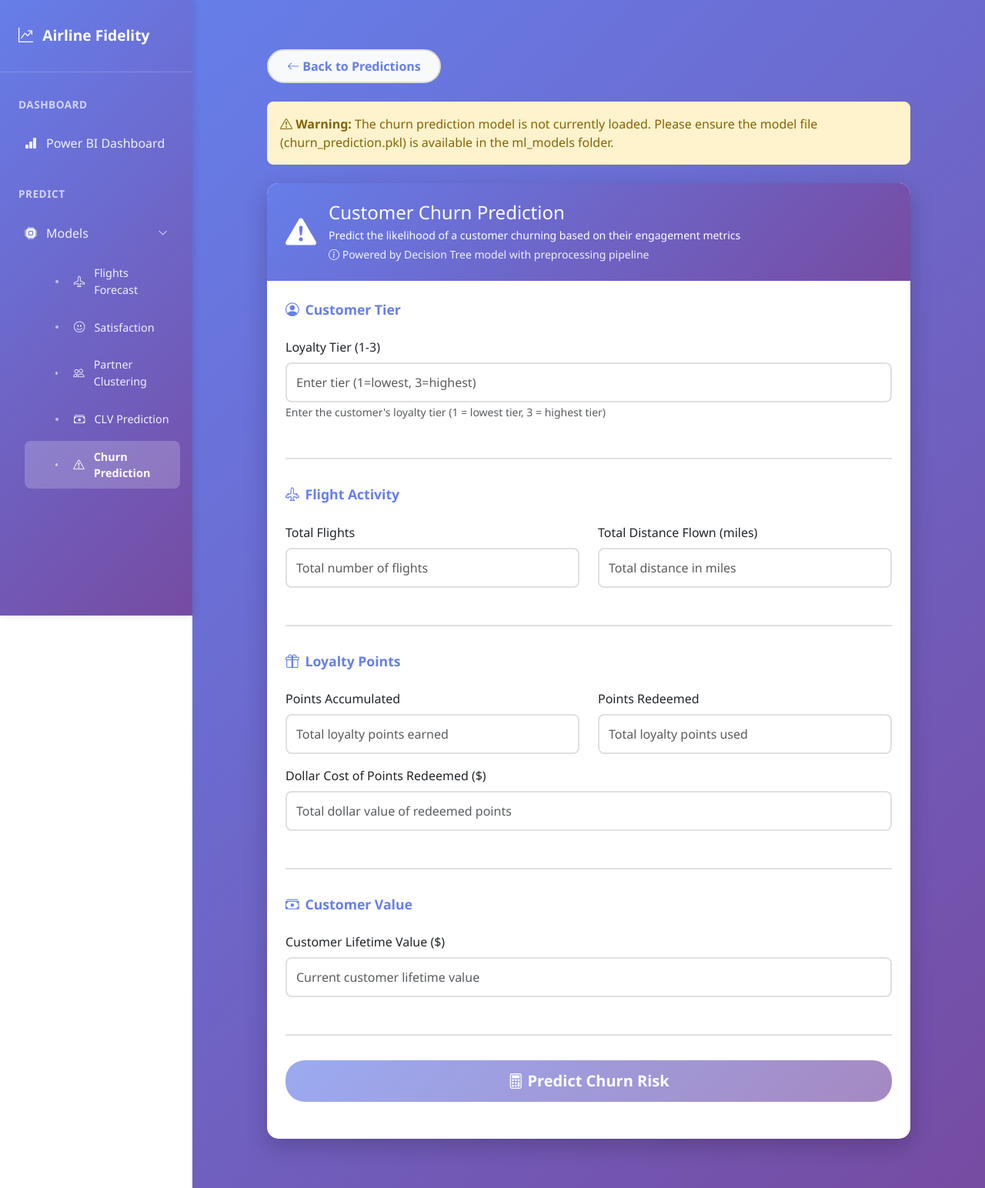
After one commit to EmnaJebali/BI-Dashboard-and-Prediction, a Django app: page /predict/churn/ in a window 1280 px wide. The commit adds this page. Shown: the whole page at 77% size. Run offline with Django 5.2, Linux system fonts and the light colour scheme.

Commit message:
churn prediction feature added

```diff
--- a/predict/forms.py
+++ b/predict/forms.py
@@ -204,3 +204,42 @@ class CLVForm(forms.Form):
         label="Current/Historical CLV ($)",
         widget=forms.NumberInput(attrs={'class': 'form-control', 'placeholder': 'Enter current customer lifetime value'})
     )
+
+
+class ChurnForm(forms.Form):
+    tier_fk = forms.IntegerField(
+        min_value=1,
+        max_value=3,
+        label="Loyalty Tier (1-3)",
+        widget=forms.NumberInput(attrs={'class': 'form-control', 'placeholder': 'Enter tier (1=lowest, 3=highest)'})
+    )
+    total_flights = forms.IntegerField(
+        min_value=0,
+        label="Total Flights",
+        widget=forms.NumberInput(attrs={'class': 'form-control', 'placeholder': 'Total number of flights'})
+    )
+    distance = forms.IntegerField(
+        min_value=0,
+        label="Total Distance Flown (miles)",
+        widget=forms.NumberInput(attrs={'class': 'form-control', 'placeholder': 'Total distance in miles'})
+    )
+    points_accumulated = forms.IntegerField(
+        min_value=0,
+        label="Points Accumulated",
+        widget=forms.NumberInput(attrs={'class': 'form-control', 'placeholder': 'Total loyalty points earned'})
+    )
+    points_redeemed = forms.IntegerField(
+        min_value=0,
+        label="Points Redeemed",
+        widget=forms.NumberInput(attrs={'class': 'form-control', 'placeholder': 'Total loyalty points used'})
+    )
+    dollar_cost_points_redeemed = forms.FloatField(
+        min_value=0,
+        label="Dollar Cost of Points Redeemed ($)",
+        widget=forms.NumberInput(attrs={'class': 'form-control', 'placeholder': 'Total dollar value of redeemed points'})
+    )
+    clv = forms.FloatField(
+        min_value=0,
+        label="Customer Lifetime Value ($)",
+        widget=forms.NumberInput(attrs={'class': 'form-control', 'placeholder': 'Current customer lifetime value'})
+    )
--- a/predict/urls.py
+++ b/predict/urls.py
@@ -6,7 +6,8 @@ from .views import (
     flights_prediction,
     satisfaction_prediction,
     clustering_partners_prediction,
-    clv_prediction
+    clv_prediction,
+    churn_prediction
 )
 
 app_name = "predict"
@@ -17,5 +18,6 @@ urlpatterns = [
     path("satisfaction/", satisfaction_prediction, name="satisfaction_prediction"),
     path("clustering-partners/", clustering_partners_prediction, name="clustering_partners_prediction"),
     path("clv/", clv_prediction, name="clv_prediction"),
+    path("churn/", churn_prediction, name="churn_prediction"),
     path("api/forecast/", ForecastAPIView.as_view(), name="forecast_api"),
 ]
--- a/predict/views.py
+++ b/predict/views.py
@@ -7,7 +7,7 @@ from rest_framework.response import Response
 from django.conf import settings
 import os
 import numpy as np
-from .forms import SatisfactionForm, ClusteringPartnersForm, CLVForm
+from .forms import SatisfactionForm, ClusteringPartnersForm, CLVForm, ChurnForm
 
 
 FLIGHTS_MODEL_PATH = os.path.join(
@@ -32,6 +32,12 @@ CLV_MODEL_PATH = os.path.join(
     settings.BASE_DIR,
     "ml_models",
     "clv_model.pkl"
+)
+
+CHURN_MODEL_PATH = os.path.join(
+    settings.BASE_DIR,
+    "ml_models",
+    "churn_prediction.pkl"
 )
 
 
@@ -75,6 +81,16 @@ try:
         clv_model_loaded = True
 except Exception as e:
     print(f"Error loading CLV model: {e}")
+
+# Safely load the churn prediction model (Decision Tree pipeline)
+churn_model = None
+churn_model_loaded = False
+try:
+    if os.path.exists(CHURN_MODEL_PATH):
+        churn_model = joblib.load(CHURN_MODEL_PATH)
+        churn_model_loaded = True
+except Exception as e:
+    print(f"Error loading churn model: {e}")
 
 
 
@@ -383,3 +399,73 @@ def clv_prediction(request):
             "prediction_type": "Customer Lifetime Value"
         }
     )
+
+
+def churn_prediction(request):
+    """Customer churn prediction form"""
+    prediction = None
+    error = None
+    form = ChurnForm()
+
+    if request.method == "POST" and churn_model_loaded:
+        form = ChurnForm(request.POST)
+        if form.is_valid():
+            try:
+                # Extract form data
+                data = form.cleaned_data
+
+                # Prepare features in correct order for model
+                # Feature order: Tier_fk, TotalFlights, Distance, PointsAccumulated,
+                #              PointsRedeemed, DollarCostPointsRedeemed, CLV
+                # Note: The model pipeline handles preprocessing (OneHotEncoder for Tier_fk)
+                features = pd.DataFrame({
+                    'Tier_fk': [int(data.get('tier_fk'))],
+                    'TotalFlights': [int(data.get('total_flights'))],
+                    'Distance': [int(data.get('distance'))],
+                    'PointsAccumulated': [int(data.get('points_accumulated'))],
+                    'PointsRedeemed': [int(data.get('points_redeemed'))],
+                    'DollarCostPointsRedeemed': [float(data.get('dollar_cost_points_redeemed'))],
+                    'CLV': [float(data.get('clv'))]
+                })
+
+                # Make prediction using the pipeline (includes preprocessing)
+                churn_prediction_result = churn_model.predict(features)[0]
+                churn_probability = churn_model.predict_proba(features)[0]
+
+                # Get probabilities for each class
+                # Class 0 = Not Churned, Class 1 = Churned
+                prob_not_churned = float(churn_probability[0])
+                prob_churned = float(churn_probability[1])
+
+                prediction = {
+                    "will_churn": bool(churn_prediction_result),
+                    "churn_status": "High Risk - Likely to Churn" if churn_prediction_result == 1 else "Low Risk - Likely to Stay",
+                    "churn_probability": round(prob_churned * 100, 2),
+                    "stay_probability": round(prob_not_churned * 100, 2),
+                    "tier_fk": int(data.get('tier_fk')),
+                    "total_flights": int(data.get('total_flights')),
+                    "distance": int(data.get('distance')),
+                    "points_accumulated": int(data.get('points_accumulated')),
+                    "points_redeemed": int(data.get('points_redeemed')),
+                    "dollar_cost_points_redeemed": round(float(data.get('dollar_cost_points_redeemed')), 2),
+                    "clv": round(float(data.get('clv')), 2),
+                    "risk_level": "High" if prob_churned > 0.5 else "Medium" if prob_churned > 0.3 else "Low"
+                }
+            except Exception as e:
+                error = f"Prediction error: {str(e)}"
+        else:
+            error = "Please fill in all required fields correctly"
+    elif request.method == "POST" and not churn_model_loaded:
+        error = "Churn prediction model is not loaded"
+
+    return render(
+        request,
+        "churn_form.html",
+        {
+            "form": form,
+            "model_loaded": churn_model_loaded,
+            "prediction": prediction,
+            "error": error,
+            "prediction_type": "Customer Churn Prediction"
+        }
+    )
--- a/templates/base.html
+++ b/templates/base.html
@@ -280,6 +280,12 @@
                         <span>CLV Prediction</span>
                     </a>
                 </div>
+                <div class="sidebar-item">
+                    <a href="{% url 'predict:churn_prediction' %}" class="sidebar-link">
+                        <i class="bi bi-exclamation-triangle"></i>
+                        <span>Churn Prediction</span>
+                    </a>
+                </div>
             </div>
         </div>
     </nav>
--- /dev/null
+++ b/templates/churn_form.html
@@ -0,0 +1,454 @@
+{% extends "base.html" %}
+
+{% block title %}Customer Churn Prediction - Airline Fidelity Program Analysis{% endblock %}
+
+{% block extra_css %}
+<script src="https://cdn.jsdelivr.net/npm/chart.js"></script>
+{% endblock %}
+
+{% block extra_styles %}
+<style>
+    .main-content {
+        background: linear-gradient(135deg, #667eea 0%, #764ba2 100%);
+        min-height: 100vh;
+    }
+    .prediction-container {
+        max-width: 900px;
+        margin: 2rem auto;
+        padding: 2rem;
+    }
+    .card {
+        border: none;
+        border-radius: 15px;
+        box-shadow: 0 10px 30px rgba(0,0,0,0.2);
+        background: white;
+    }
+    .card-header {
+        background: linear-gradient(135deg, #667eea 0%, #764ba2 100%);
+        color: white;
+        border: none;
+        padding: 1.5rem;
+        border-radius: 15px 15px 0 0 !important;
+    }
+    .form-control, .form-select {
+        border-radius: 8px;
+        border: 2px solid #e0e0e0;
+        padding: 0.75rem;
+        transition: all 0.3s ease;
+    }
+    .form-control:focus, .form-select:focus {
+        border-color: #667eea;
+        box-shadow: 0 0 0 0.2rem rgba(102, 126, 234, 0.25);
+    }
+    h5 {
+        color: #333;
+        font-weight: 700;
+    }
+    .btn-primary {
+        background: linear-gradient(135deg, #667eea 0%, #764ba2 100%);
+        border: none;
+        padding: 0.75rem 2rem;
+        border-radius: 25px;
+        font-weight: 600;
+        transition: all 0.3s ease;
+    }
+    .btn-primary:hover {
+        transform: scale(1.05);
+        box-shadow: 0 5px 15px rgba(102, 126, 234, 0.4);
+    }
+    .result-card {
+        margin-top: 2rem;
+        animation: slideIn 0.5s ease;
+    }
+    @keyframes slideIn {
+        from {
+            opacity: 0;
+            transform: translateY(-20px);
+        }
+        to {
+            opacity: 1;
+            transform: translateY(0);
+        }
+    }
+    .churn-status {
+        font-size: 2.5rem;
+        font-weight: 700;
+        margin: 1rem 0;
+    }
+    .churn-status.high-risk {
+        color: #dc3545;
+    }
+    .churn-status.low-risk {
+        color: #28a745;
+    }
+    .risk-badge {
+        font-size: 1.2rem;
+        font-weight: 600;
+        padding: 0.75rem 1.5rem;
+        border-radius: 25px;
+        display: inline-block;
+        margin-top: 1rem;
+    }
+    .risk-badge.high {
+        background-color: #f8d7da;
+        color: #721c24;
+    }
+    .risk-badge.medium {
+        background-color: #fff3cd;
+        color: #856404;
+    }
+    .risk-badge.low {
+        background-color: #d4edda;
+        color: #155724;
+    }
+    .metrics-grid {
+        display: grid;
+        grid-template-columns: repeat(auto-fit, minmax(180px, 1fr));
+        gap: 1rem;
+        margin-top: 2rem;
+    }
+    .metric-box {
+        background: #f8f9fa;
+        padding: 1.5rem;
+        border-radius: 10px;
+        border-left: 4px solid #667eea;
+        text-align: center;
+    }
+    .metric-label {
+        font-size: 0.8rem;
+        color: #666;
+        text-transform: uppercase;
+        font-weight: 600;
+        margin-bottom: 0.5rem;
+    }
+    .metric-value {
+        font-size: 1.4rem;
+        font-weight: 700;
+        color: #333;
+    }
+    .error-message {
+        background-color: #f8d7da;
+        border: 1px solid #f5c6cb;
+        color: #721c24;
+        padding: 1rem;
+        border-radius: 8px;
+        margin-bottom: 1.5rem;
+    }
+    .warning-message {
+        background-color: #fff3cd;
+        border: 1px solid #ffeeba;
+        color: #856404;
+        padding: 1rem;
+        border-radius: 8px;
+        margin-bottom: 1.5rem;
+    }
+    .back-button {
+        display: inline-block;
+        margin-bottom: 1.5rem;
+        padding: 0.5rem 1.5rem;
+        background-color: #f8f9fa;
+        border: 2px solid #ddd;
+        border-radius: 25px;
+        color: #667eea;
+        text-decoration: none;
+        font-weight: 600;
+        transition: all 0.3s ease;
+    }
+    .back-button:hover {
+        background-color: #667eea;
+        color: white;
+        border-color: #667eea;
+        text-decoration: none;
+    }
+    .form-section {
+        margin-bottom: 2rem;
+        padding-bottom: 2rem;
+        border-bottom: 2px solid #e0e0e0;
+    }
+    .form-section:last-of-type {
+        border-bottom: none;
+    }
+    .section-title {
+        font-size: 1.1rem;
+        font-weight: 700;
+        color: #667eea;
+        margin-bottom: 1.5rem;
+        display: flex;
+        align-items: center;
+        gap: 0.5rem;
+    }
+    .probability-bar {
+        height: 30px;
+        border-radius: 15px;
+        margin: 1rem 0;
+        position: relative;
+        overflow: hidden;
+        background-color: #e9ecef;
+    }
+    .probability-fill {
+        height: 100%;
+        border-radius: 15px;
+        transition: width 0.5s ease;
+        display: flex;
+        align-items: center;
+        justify-content: center;
+        color: white;
+        font-weight: 600;
+        font-size: 0.9rem;
+    }
+    .probability-fill.churn {
+        background: linear-gradient(90deg, #dc3545 0%, #c82333 100%);
+    }
+    .probability-fill.stay {
+        background: linear-gradient(90deg, #28a745 0%, #218838 100%);
+    }
+</style>
+{% endblock %}
+
+{% block content %}
+<div class="prediction-container">
+    <a href="{% url 'predict:prediction_selector' %}" class="back-button">
+        <i class="bi bi-arrow-left"></i> Back to Predictions
+    </a>
+
+    {% if not model_loaded %}
+    <div class="warning-message">
+        <i class="bi bi-exclamation-triangle"></i>
+        <strong>Warning:</strong> The churn prediction model is not currently loaded. Please ensure the model file (churn_prediction.pkl) is available in the ml_models folder.
+    </div>
+    {% endif %}
+
+    <div class="card">
+        <div class="card-header">
+            <div class="d-flex align-items-center gap-3">
+                <i class="bi bi-exclamation-triangle-fill" style="font-size: 2.5rem;"></i>
+                <div>
+                    <h4 class="mb-0">Customer Churn Prediction</h4>
+                    <p class="mb-0 small mt-1">Predict the likelihood of a customer churning based on their engagement metrics</p>
+                    <p class="mb-0 small mt-1" style="opacity: 0.9;"><i class="bi bi-info-circle"></i> Powered by Decision Tree model with preprocessing pipeline</p>
+                </div>
+            </div>
+        </div>
+
+        <div class="card-body p-4">
+            {% if error %}
+            <div class="error-message">
+                <i class="bi bi-exclamation-circle"></i>
+                <strong>Error:</strong> {{ error }}
+            </div>
+            {% endif %}
+
+            <form method="POST" class="mb-4">
+                {% csrf_token %}
+
+                <div class="form-section">
+                    <div class="section-title">
+                        <i class="bi bi-person-circle"></i>
+                        Customer Tier
+                    </div>
+                    <div class="mb-3">
+                        <label for="{{ form.tier_fk.id_for_label }}" class="form-label">
+                            {{ form.tier_fk.label }}
+                        </label>
+                        {{ form.tier_fk }}
+                        {% if form.tier_fk.errors %}
+                        <div class="invalid-feedback d-block">
+                            {{ form.tier_fk.errors.0 }}
+                        </div>
+                        {% endif %}
+                        <small class="form-text text-muted">
+                            Enter the customer's loyalty tier (1 = lowest tier, 3 = highest tier)
+                        </small>
+                    </div>
+                </div>
+
+                <div class="form-section">
+                    <div class="section-title">
+                        <i class="bi bi-airplane-engines"></i>
+                        Flight Activity
+                    </div>
+                    <div class="row">
+                        <div class="col-md-6 mb-3">
+                            <label for="{{ form.total_flights.id_for_label }}" class="form-label">
+                                {{ form.total_flights.label }}
+                            </label>
+                            {{ form.total_flights }}
+                            {% if form.total_flights.errors %}
+                            <div class="invalid-feedback d-block">
+                                {{ form.total_flights.errors.0 }}
+                            </div>
+                            {% endif %}
+                        </div>
+                        <div class="col-md-6 mb-3">
+                            <label for="{{ form.distance.id_for_label }}" class="form-label">
+                                {{ form.distance.label }}
+                            </label>
+                            {{ form.distance }}
+                            {% if form.distance.errors %}
+                            <div class="invalid-feedback d-block">
+                                {{ form.distance.errors.0 }}
+                            </div>
+                            {% endif %}
+                        </div>
+                    </div>
+                </div>
+
+                <div class="form-section">
+                    <div class="section-title">
+                        <i class="bi bi-gift"></i>
+                        Loyalty Points
+                    </div>
+                    <div class="row">
+                        <div class="col-md-6 mb-3">
+                            <label for="{{ form.points_accumulated.id_for_label }}" class="form-label">
+                                {{ form.points_accumulated.label }}
+                            </label>
+                            {{ form.points_accumulated }}
+                            {% if form.points_accumulated.errors %}
+                            <div class="invalid-feedback d-block">
+                                {{ form.points_accumulated.errors.0 }}
+                            </div>
+                            {% endif %}
+                        </div>
+                        <div class="col-md-6 mb-3">
+                            <label for="{{ form.points_redeemed.id_for_label }}" class="form-label">
+                                {{ form.points_redeemed.label }}
+                            </label>
+                            {{ form.points_redeemed }}
+                            {% if form.points_redeemed.errors %}
+                            <div class="invalid-feedback d-block">
+                                {{ form.points_redeemed.errors.0 }}
+                            </div>
+                            {% endif %}
+                        </div>
+                    </div>
+                    <div class="mb-3">
+                        <label for="{{ form.dollar_cost_points_redeemed.id_for_label }}" class="form-label">
+                            {{ form.dollar_cost_points_redeemed.label }}
+                        </label>
+                        {{ form.dollar_cost_points_redeemed }}
+                        {% if form.dollar_cost_points_redeemed.errors %}
+                        <div class="invalid-feedback d-block">
+                            {{ form.dollar_cost_points_redeemed.errors.0 }}
+                        </div>
+                        {% endif %}
+                    </div>
+                </div>
+
+                <div class="form-section">
+                    <div class="section-title">
+                        <i class="bi bi-cash-stack"></i>
+                        Customer Value
+                    </div>
+                    <div class="mb-3">
+                        <label for="{{ form.clv.id_for_label }}" class="form-label">
+                            {{ form.clv.label }}
+                        </label>
+                        {{ form.clv }}
+                        {% if form.clv.errors %}
+                        <div class="invalid-feedback d-block">
+                            {{ form.clv.errors.0 }}
+                        </div>
+                        {% endif %}
+                    </div>
+                </div>
+
+                <div class="d-grid gap-2">
+                    <button type="submit" class="btn btn-primary btn-lg" {% if not model_loaded %}disabled{% endif %}>
+                        <i class="bi bi-calculator"></i> Predict Churn Risk
+                    </button>
+                </div>
+            </form>
+
+            {% if prediction %}
+            <div class="result-card">
+                <div class="card" style="background: linear-gradient(135deg, #667eea15 0%, #764ba215 100%); border: 2px solid {% if prediction.will_churn %}#dc3545{% else %}#28a745{% endif %};">
+                    <div class="card-body">
+                        <h5 class="mb-3">
+                            <i class="bi bi-check-circle" style="color: {% if prediction.will_churn %}#dc3545{% else %}#28a745{% endif %};"></i>
+                            Prediction Results
+                        </h5>
+
+                        <div class="text-center">
+                            <p class="text-muted mb-0">Churn Risk Assessment</p>
+                            <div class="churn-status {% if prediction.will_churn %}high-risk{% else %}low-risk{% endif %}">
+                                {% if prediction.will_churn %}
+                                    <i class="bi bi-exclamation-triangle-fill"></i> {{ prediction.churn_status }}
+                                {% else %}
+                                    <i class="bi bi-check-circle-fill"></i> {{ prediction.churn_status }}
+                                {% endif %}
+                            </div>
+                            <div class="risk-badge {% if prediction.risk_level == 'High' %}high{% elif prediction.risk_level == 'Medium' %}medium{% else %}low{% endif %}">
+                                {% if prediction.risk_level == 'High' %}
+                                    <i class="bi bi-exclamation-triangle-fill"></i>
+                                {% elif prediction.risk_level == 'Medium' %}
+                                    <i class="bi bi-exclamation-circle-fill"></i>
+                                {% else %}
+                                    <i class="bi bi-check-circle-fill"></i>
+                                {% endif %}
+                                {{ prediction.risk_level }} Risk
+                            </div>
+                        </div>
+
+                        <div class="mt-4">
+                            <h6 class="text-center mb-3">Churn Probability</h6>
+                            <div class="probability-bar">
+                                <div class="probability-fill churn" style="width: {{ prediction.churn_probability }}%;">
+                                    {% if prediction.churn_probability > 10 %}Churn: {{ prediction.churn_probability }}%{% endif %}
+                                </div>
+                            </div>
+                            <div class="probability-bar">
+                                <div class="probability-fill stay" style="width: {{ prediction.stay_probability }}%;">
+                                    {% if prediction.stay_probability > 10 %}Stay: {{ prediction.stay_probability }}%{% endif %}
+                                </div>
+                            </div>
+                        </div>
+
+                        <div class="metrics-grid">
+                            <div class="metric-box">
+                                <div class="metric-label">Tier</div>
+                                <div class="metric-value">{{ prediction.tier_fk }}/3</div>
+                            </div>
+                            <div class="metric-box">
+                                <div class="metric-label">Total Flights</div>
+                                <div class="metric-value">{{ prediction.total_flights }}</div>
+                            </div>
+                            <div class="metric-box">
+                                <div class="metric-label">Distance</div>
+                                <div class="metric-value">{{ prediction.distance }}M</div>
+                            </div>
+                            <div class="metric-box">
+                                <div class="metric-label">Points Accumulated</div>
+                                <div class="metric-value">{{ prediction.points_accumulated }}</div>
+                            </div>
+                            <div class="metric-box">
+                                <div class="metric-label">Points Redeemed</div>
+                                <div class="metric-value">{{ prediction.points_redeemed }}</div>
+                            </div>
+                            <div class="metric-box">
+                                <div class="metric-label">CLV</div>
+                                <div class="metric-value">${{ prediction.clv }}</div>
+                            </div>
+                        </div>
+
+                        <div class="alert alert-info mt-4" role="alert">
+                            <i class="bi bi-info-circle"></i>
+                            <strong>What does this mean?</strong>
+                            <p class="mb-0">
+                                {% if prediction.will_churn %}
+                                    This customer has a high probability ({{ prediction.churn_probability }}%) of churning.
+                                    Consider implementing retention strategies such as personalized offers, loyalty rewards, or proactive customer service outreach.
+                                {% else %}
+                                    This customer has a low probability ({{ prediction.churn_probability }}%) of churning and is likely to remain active.
+                                    Continue to engage and provide value to maintain their loyalty.
+                                {% endif %}
+                            </p>
+                        </div>
+                    </div>
+                </div>
+            </div>
+            {% endif %}
+        </div>
+    </div>
+</div>
+{% endblock %}
```
Also changed, not shown: templates/prediction_selector.html (+23 -0 lines), 3 other files.
